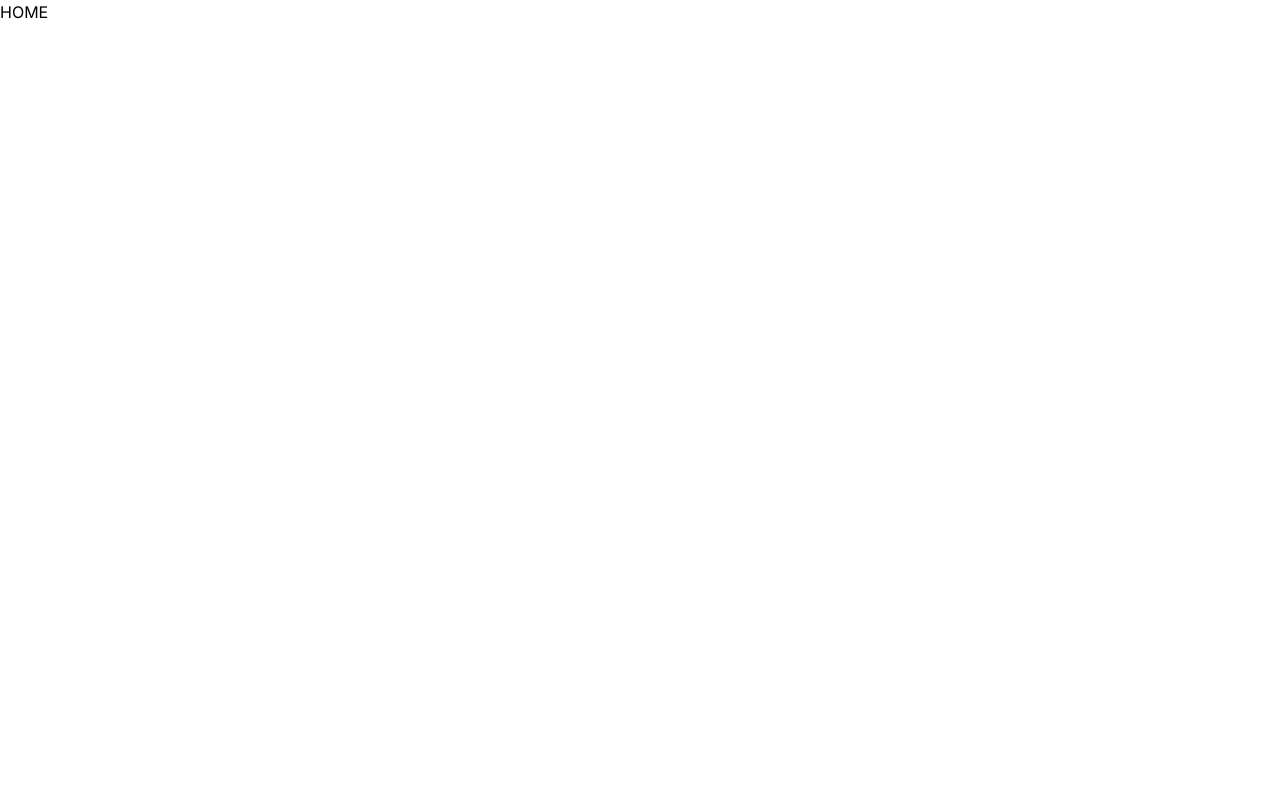
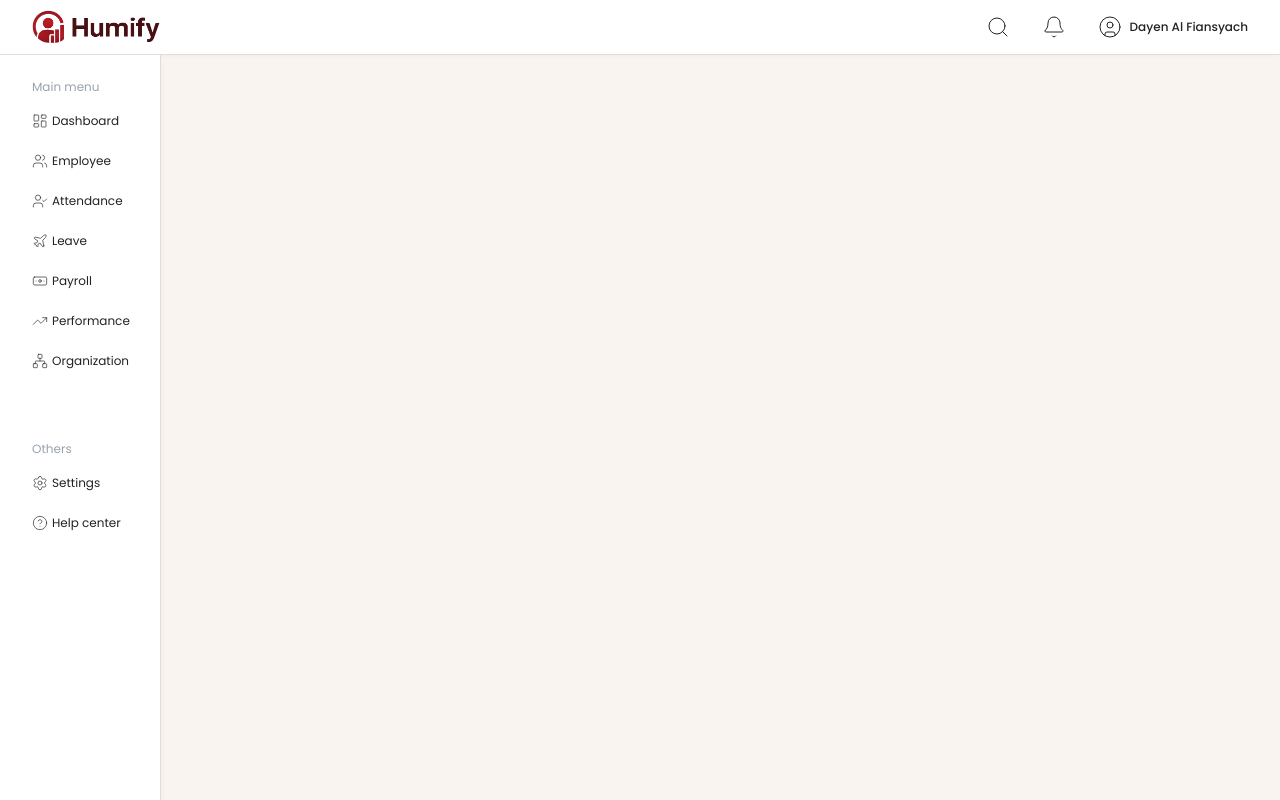
Before and after one commit to Veyd89/Humify, a Next.js app: page / in a window 1280 px wide. Built offline with nearby package versions, Linux system fonts and the light colour scheme.

Commit message:
feat: Completing the navbar and sidebar features

```diff
--- /dev/null
+++ b/app/dashboard/page.tsx
@@ -0,0 +1,5 @@
+const Dashboard = () => {
+  return <div></div>;
+};
+
+export default Dashboard;
--- a/app/globals.css
+++ b/app/globals.css
@@ -3,16 +3,25 @@
 :root {
   --background: #ffffff;
   --foreground: #171717;
+  --primary: #f9f4f0;
+  --brand: #4a0d12;
+  --dark: #222222;
+  /* --dark: #333333; */
+  --neutral-dark: #222222; /* Text Navbar/Sidebar */
+  --warm-dark: #3a2f28; /* | Text Main Page */
+  --dark-wine: #671c22; /* | Accent / Link | Soft Brown */
+}
+@theme {
+  --color-primary: var(--primary);
+  --color-brand: var(--brand);
+  --color-dark: var(--dark);
+
+  --color-neutral-dark: var(--neutral-dark);
+  --color-warm-dark: var(--warm-dark);
+  --color-dark-wine: var(--dark-wine);
 }
 
 @theme inline {
   --color-background: var(--background);
   --color-foreground: var(--foreground);
 }
-
-/* @media (prefers-color-scheme: dark) {
-  :root {
-    --background: #0a0a0a;
-    --foreground: #ededed;
-  }
-} */
--- a/app/layout.tsx
+++ b/app/layout.tsx
@@ -1,20 +1,19 @@
 import type { Metadata } from "next";
-import { Inter } from "next/font/google";
+import { Inter, Poppins } from "next/font/google";
 import "./globals.css";
+import Navbar from "@/components/layouts/Navbar";
+import { NextFont } from "next/dist/compiled/@next/font";
+import Sidebar from "./../components/layouts/Sidebar";
 
-// const geistSans = Geist({
-//   variable: "--font-geist-sans",
-//   subsets: ["latin"],
-// });
-
-// const geistMono = Geist_Mono({
-//   variable: "--font-geist-mono",
-//   subsets: ["latin"],
-// });
-
-const inter = Inter({
+const inter: NextFont = Inter({
   subsets: ["latin"],
-  weight: ["400", "600", "800"],
+  // weight: ["400"],
+  weight: ["300", "400", "500", "600", "700", "800"],
+  // weight: ["100", "200", "300", "400", "500", "600", "700", "800", "900"],
+});
+const poppins: NextFont = Poppins({
+  subsets: ["latin"],
+  weight: ["300", "400", "500", "600", "700", "800"],
 });
 
 export const metadata: Metadata = {
@@ -29,8 +28,12 @@ export default function RootLayout({
 }>) {
   return (
     <html lang="en">
-      <body className={`${inter.className} antialiased `}>
-        <main className="bg-white ">{children}</main>
+      <body className={`${poppins.className} antialiased `}>
+        <main className="bg-primary min-h-screen">
+          <Navbar />
+          <Sidebar />
+          {children}
+        </main>
       </body>
     </html>
   );
--- a/app/login/page.tsx
+++ b/app/login/page.tsx
@@ -1,10 +1,14 @@
-import Button from "@/components/Button/Button";
-import Input from "@/components/Input/Input";
+"use client";
+
+import Button from "@/components/common/Button/Button";
+import Input from "@/components/common/Input/Input";
 import Image from "next/image";
 
 export default function Login() {
   const loginClickHandler = (e: React.MouseEvent<HTMLButtonElement>) => {
     e.preventDefault();
+    // TODO: Will deleted soon just debug
+    console.log("HELLO Just Test");
   };
   return (
     <div className="w-full">
@@ -18,7 +22,7 @@ export default function Login() {
             height={1080}
           />
         </div>
-        <div className="flex flex-col items-center flex-1 pt-24 bg-[#F9F4F0]">
+        <div className="flex flex-col items-center flex-1 pt-24 bg-primary">
           {/* <div className="flex justify-center"> */}
           <div className="flex flex-col gap-20">
             <div className="">
@@ -32,11 +36,9 @@ export default function Login() {
             </div>
 
             <div className="flex flex-col gap-1">
-              <h1 className="text-2xl font-semibold">
+              <h1 className="text-2xl text-dark font-semibold">
                 Welcome Back to{" "}
-                <span className="text-[#4a0d12] font-bold text-3xl">
-                  Humify
-                </span>
+                <span className="text-brand font-bold text-3xl">Humify</span>
               </h1>
               <p>Please enter your details!</p>
             </div>
@@ -46,7 +48,13 @@ export default function Login() {
                 <Input type="email" label="Username" auth />
                 <Input type="password" label="Password" auth />
               </div>
-              <Button label="Login" type="button" onClick={loginClickHandler} />
+              <Button
+                label="Login"
+                type="button"
+                onClick={(e: React.MouseEvent<HTMLButtonElement>) =>
+                  loginClickHandler(e)
+                }
+              />
             </form>
           </div>
           {/* </div> */}
--- a/app/page.tsx
+++ b/app/page.tsx
@@ -1,3 +1,9 @@
 export default function Home() {
-  return <div className="">HOME</div>;
+  return (
+    <div className="">
+      <header>
+
+      </header>
+    </div>
+  );
 }
--- a/components/Button/Button.tsx
+++ b/components/common/Button/Button.tsx
@@ -1,3 +1,5 @@
+"use client";
+
 import { ButtonPropsType } from "../component.type";
 
 const Button = ({ label, type, onClick }: ButtonPropsType) => {
@@ -5,7 +7,7 @@ const Button = ({ label, type, onClick }: ButtonPropsType) => {
     <button
       type={type}
       className="w-full bg-[#7B1113] text-white rounded-lg cursor-pointer py-3 text-lg"
-      onClick={(...args) => onClick?.(...args)}
+      onClick={(e) => onClick?.(e)}
     >
       {label}
     </button>
--- a/components/component.type.ts
+++ b/components/component.type.ts
@@ -10,5 +10,8 @@ export interface InputPropsType {
 export interface ButtonPropsType {
   label: string;
   type?: HTMLButtonElement["type"];
-  onClick?: (...args: unknown[]) => void;
+  onClick?: (
+    event: React.MouseEvent<HTMLButtonElement>,
+    ...args: unknown[]
+  ) => void;
 }
--- /dev/null
+++ b/components/layouts/Navbar.tsx
@@ -0,0 +1,48 @@
+"use client";
+import { Bell, Search, User, UserCircle } from "lucide-react";
+import Image from "next/image";
+import { usePathname } from "next/navigation";
+import React from "react";
+
+const Navbar = () => {
+  const pathName = usePathname();
+  const removedRoutes = ["/login", "signup"];
+  if (removedRoutes.includes(pathName)) return null;
+  return (
+    <nav className="bg-white w-full py-2.5 shadow-[0_1px_6px_-2px_rgba(0,0,0,0.06)]  border-b border-dark/15 z-100">
+      <div className="max-2xl:container  mx-auto px-8 h-full flex justify-between ">
+        {/* shadow-[0_5px_12px_rgba(0,0,0,0.15)] */}
+        <div className="flex h-full items-center">
+          <Image
+            className="w-32 cursor-pointer"
+            src="/assets/Logo-humify-new.png"
+            width={1920}
+            height={1080}
+            alt="logo"
+          />
+        </div>
+
+        <ul className="flex gap-8 text-dark items-center">
+          <li>
+            <Search strokeWidth={1} className="size-6 cursor-pointer" />
+          </li>
+          <li>
+            <Bell strokeWidth={1} className="size-6 cursor-pointer" />
+          </li>
+          <li className="flex gap-2 items-center">
+            <UserCircle
+              strokeWidth={1}
+              className=" rounded-full size-6 cursor-pointer text-dark"
+            />
+
+            <div className="flex flex-col  justify-center text-dark text-xs font-medium">
+              <span className="text-xs">Dayen Al Fiansyach</span>
+            </div>
+          </li>
+        </ul>
+      </div>
+    </nav>
+  );
+};
+
+export default Navbar;
--- /dev/null
+++ b/components/layouts/Sidebar.tsx
@@ -0,0 +1,77 @@
+import {
+  BanknoteIcon,
+  CircleQuestionMark,
+  LucideCircleQuestionMark,
+  LucideLayoutDashboard,
+  Network,
+  Plane,
+  Settings,
+  TrendingUp,
+  UserCheck,
+  Users,
+} from "lucide-react";
+import React from "react";
+
+const Sidebar = () => {
+  return (
+    <aside className="bg-white z-10 pl-8 w-fit shadow-[0_4px_8px_-2px_rgba(0,0,0,0.06)]  border-r border-dark/15 h-full fixed">
+      <div className="w-32 py-6 text-xs flex flex-col gap-16">
+        <div className="flex flex-col gap-2.5">
+          <span className="text-gray-400">Main menu</span>
+          <ul className="flex flex-col gap-2 text-dark font-normal">
+            <li className="py-2 flex items-center gap-1 cursor-pointer">
+              <LucideLayoutDashboard
+                strokeWidth={1}
+                className="text-dark size-4"
+              />
+              <span>Dashboard</span>
+            </li>
+            <li className="py-2 flex items-center gap-1 cursor-pointer">
+              <Users strokeWidth={1} className="text-dark size-4" />
+              <span>Employee</span>
+            </li>
+            <li className="py-2 flex items-center gap-1 cursor-pointer">
+              <UserCheck strokeWidth={1} className="text-dark size-4" />
+              <span>Attendance</span>
+            </li>
+            <li className="py-2 flex items-center gap-1 cursor-pointer">
+              <Plane strokeWidth={1} className="text-dark size-4" />
+              <span>Leave</span>
+            </li>
+            <li className="py-2 flex items-center gap-1 cursor-pointer">
+              <BanknoteIcon strokeWidth={1} className="text-dark size-4" />
+              <span>Payroll</span>
+            </li>
+            <li className="py-2 flex items-center gap-1 cursor-pointer">
+              <TrendingUp strokeWidth={1} className="text-dark size-4" />
+              <span>Performance</span>
+            </li>
+            <li className="py-2 flex items-center gap-1 cursor-pointer">
+              <Network strokeWidth={1} className="text-dark size-4" />
+              <span>Organization</span>
+            </li>
+          </ul>
+        </div>
+        <div className="flex flex-col gap-2.5">
+          <span className="text-gray-400">Others</span>
+          <ul className="flex flex-col gap-2 text-dark font-normal">
+            <li className="py-2 flex items-center gap-1 cursor-pointer">
+              <Settings strokeWidth={1} className="text-dark size-4" />
+              <span>Settings</span>
+            </li>
+            <li className="py-2 flex items-center gap-1 cursor-pointer">
+              <LucideCircleQuestionMark
+                strokeWidth={1}
+                className="text-dark size-4"
+              />
+              <span>Help center</span>
+            </li>
+          </ul>
+        </div>
+      </div>
+    </aside>
+    // <></>
+  );
+};
+
+export default Sidebar;
```
Also changed, not shown: components/common/Input/Input.tsx (renamed from components/Input/Input.tsx).
